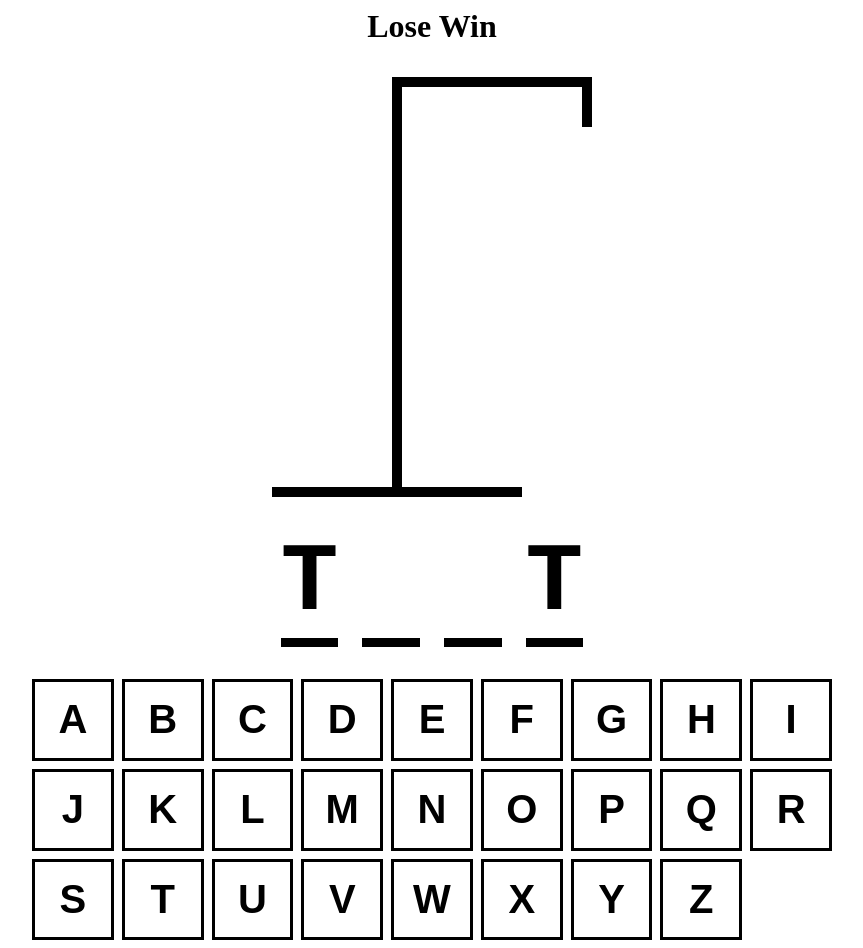
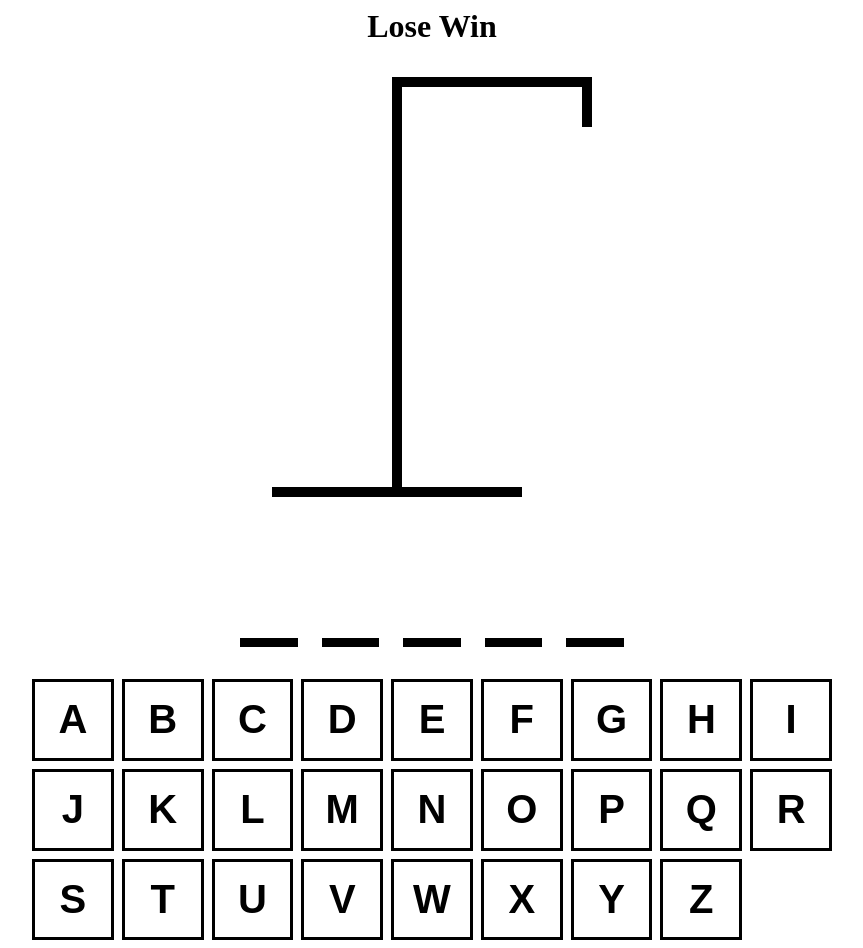
Before and after one commit to SmallPeenwow/hangmanGame, a React (Vite) app: page / in a window 1280 px wide. Shown: the whole page, without its empty margins (208-1071 px from the left). Built offline with nearby package versions, Linux system fonts and the light colour scheme.

Commit message:
Word Component Logic Done

```diff
--- a/src/App.tsx
+++ b/src/App.tsx
@@ -27,7 +27,7 @@
 		>
 			<div style={{ fontSize: '2rem', textAlign: 'center' }}>Lose Win</div>
 			<HangmanDrawing numberOfGuesses={inCorrectLetters.length} />
-			<HangmanWord />
+			<HangmanWord guessedLetters={guessedLetters} wordToGuess={wordToGuess} />
 			<div style={{ alignSelf: 'stretch' }}>
 				<Keyboard />
 			</div>
--- a/src/components/HangmanWord.tsx
+++ b/src/components/HangmanWord.tsx
@@ -1,7 +1,9 @@
-export function HangmanWord() {
-	const word = 'test';
-	const guessedLetters = ['t'];
+type HangmanWordProps = {
+	guessedLetters: string[];
+	wordToGuess: string;
+};
 
+export function HangmanWord({ guessedLetters, wordToGuess }: HangmanWordProps) {
 	return (
 		<div
 			style={{
@@ -13,7 +15,7 @@
 				fontFamily: 'monospace',
 			}}
 		>
-			{word.split('').map((letter, index) => (
+			{wordToGuess.split('').map((letter, index) => (
 				<span style={{ borderBottom: '.1em solid black' }} key={index}>
 					<span style={{ visibility: guessedLetters.includes(letter) ? 'visible' : 'hidden' }}>{letter}</span>
 				</span>
```
